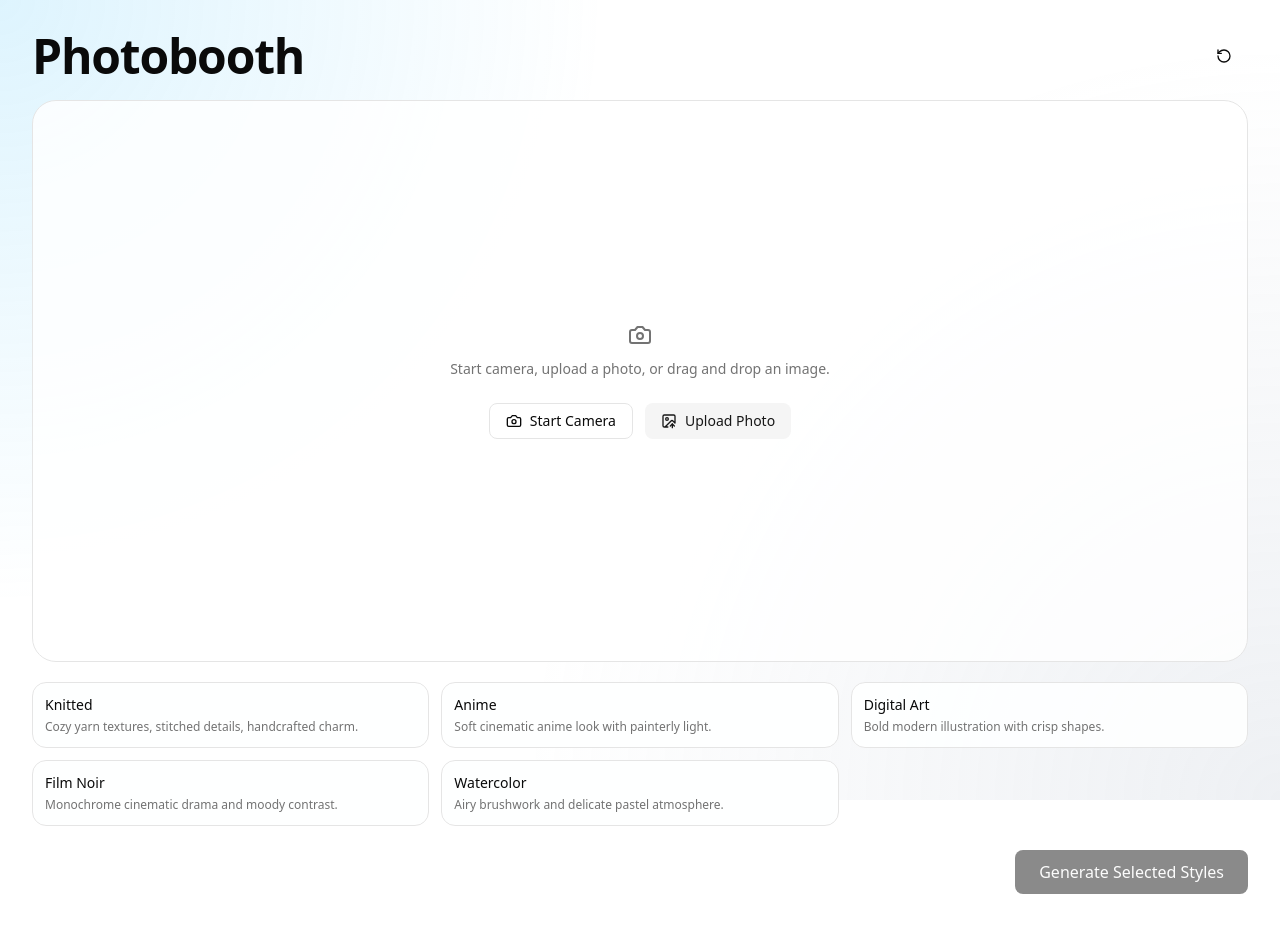
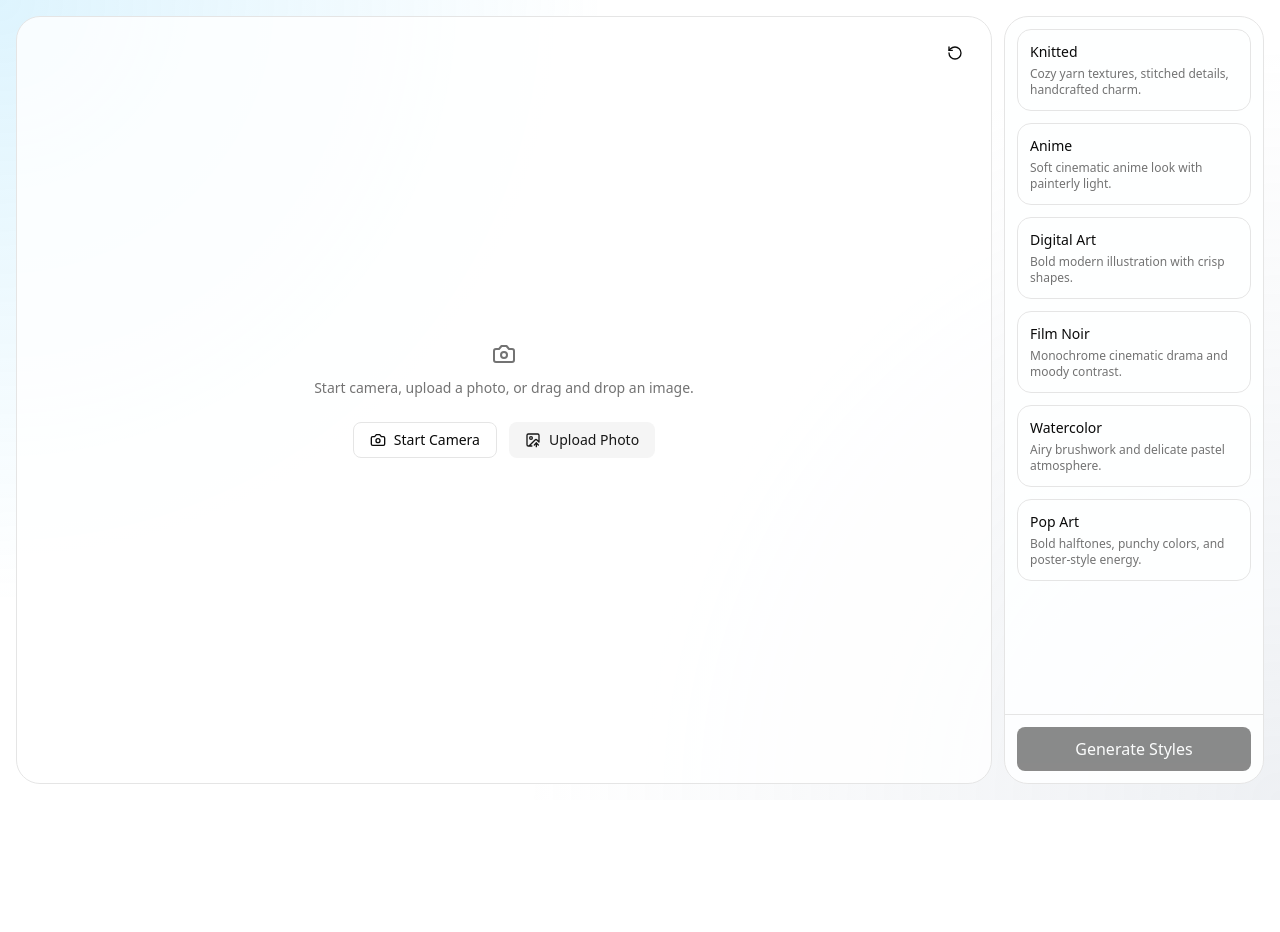
Before and after one commit to openai/openai-imagegen-demo, a Next.js app: page / in a window 1280 px wide. After the commit the page ends 800 px from the top, so only its background shows below. Built offline with nearby package versions, Linux system fonts and the light colour scheme.

Commit message:
change ui home

```diff
--- a/app/api/photobooth/route.ts
+++ b/app/api/photobooth/route.ts
@@ -18,7 +18,7 @@ type EmitFn = (event: string, data: Record<string, unknown>) => Promise<void>;
 
 type StreamPayload = Record<string, unknown>;
 
-const MAX_STYLES = 8;
+const MAX_STYLES = 4;
 
 function isValidDataUrl(value: unknown): value is string {
   return (
--- a/app/page.tsx
+++ b/app/page.tsx
@@ -1,6 +1,6 @@
 "use client";
 
-import { Camera, ImageUp, RotateCcw } from "lucide-react";
+import { Camera, ImageUp, RotateCcw, SlidersHorizontal, X } from "lucide-react";
 import { useRouter } from "next/navigation";
 import { useCallback, useEffect, useMemo, useRef, useState } from "react";
 import type { ChangeEvent, DragEvent } from "react";
@@ -13,6 +13,8 @@ type SelectedImage = {
 };
 
 const STORAGE_KEY = "photobooth.request";
+const MAX_SELECTED_STYLES = 4;
+const STYLE_LIMIT_TOOLTIP = "You can select up to 4 styles at a time";
 
 function readFileAsDataUrl(file: File): Promise<string> {
   return new Promise((resolve, reject) => {
@@ -40,6 +42,7 @@ export default function Page() {
   const [selectedStyles, setSelectedStyles] = useState<PhotoboothStyleId[]>([]);
   const [cameraError, setCameraError] = useState<string>("");
   const [isDragActive, setDragActive] = useState<boolean>(false);
+  const [isPanelOpen, setPanelOpen] = useState<boolean>(false);
 
   useEffect(() => {
     return () => {
@@ -163,7 +166,9 @@ export default function Page() {
     setSelectedStyles((previous) =>
       previous.includes(styleId)
         ? previous.filter((id) => id !== styleId)
-        : [...previous, styleId]
+        : previous.length >= MAX_SELECTED_STYLES
+          ? previous
+          : [...previous, styleId]
     );
   }, []);
 
@@ -183,40 +188,99 @@ export default function Page() {
     router.push("/results");
   }, [router, selectedImage, selectedStyles]);
 
+  const stylesContent = (
+    <div className="flex h-full flex-col">
+      <div className="flex-1 overflow-y-auto p-3">
+        <div className="flex flex-col gap-3">
+          {PHOTOBOOTH_STYLES.map((style) => {
+            const active = selectedStyles.includes(style.id);
+            const blocked = selectedStyles.length >= MAX_SELECTED_STYLES && !active;
+            return (
+              <div
+                key={style.id}
+                className={cn("group relative", blocked ? "cursor-not-allowed" : "")}
+              >
+                <button
+                  type="button"
+                  onClick={() => toggleStyle(style.id)}
+                  disabled={blocked}
+                  aria-disabled={blocked}
+                  title={blocked ? STYLE_LIMIT_TOOLTIP : undefined}
+                  className={cn(
+                    "w-full rounded-xl border p-3 text-left transition-colors",
+                    active
+                      ? "border-primary bg-primary/10"
+                      : "border-border bg-background/90 hover:bg-accent",
+                    blocked ? "cursor-not-allowed opacity-60" : ""
+                  )}
+                >
+                  <p className="text-sm font-medium">{style.label}</p>
+                  <p className="mt-1 text-xs text-muted-foreground">
+                    {style.description}
+                  </p>
+                </button>
+                {blocked ? (
+                  <div className="pointer-events-none absolute left-1/2 top-full z-20 mt-2 hidden -translate-x-1/2 rounded-md bg-foreground px-2 py-1 text-xs text-background shadow-lg group-hover:block">
+                    {STYLE_LIMIT_TOOLTIP}
+                  </div>
+                ) : null}
+              </div>
+            );
+          })}
+        </div>
+      </div>
+
+      <div className="border-t p-3">
+        <Button
+          className="h-11 w-full text-base"
+          disabled={!canContinue}
+          onClick={onGenerate}
+        >
+          Generate Styles
+        </Button>
+      </div>
+    </div>
+  );
+
   return (
-    <main className="min-h-screen bg-background">
+    <main className="h-screen overflow-hidden bg-background">
       <div className="pointer-events-none fixed inset-0 bg-[radial-gradient(circle_at_top_left,rgba(56,189,248,0.17),transparent_40%),radial-gradient(circle_at_bottom_right,rgba(148,163,184,0.16),transparent_50%)]" />
 
-      <div className="relative mx-auto flex min-h-screen w-full max-w-7xl flex-col px-4 py-5 md:px-8 md:py-8">
-        <header className="flex items-center justify-between">
-          <h1 className="text-3xl font-semibold tracking-tight md:text-5xl">
-            Photobooth
-          </h1>
-          <Button
-            variant="ghost"
-            size="icon"
-            className="size-12 rounded-full"
-            onClick={resetAll}
-            aria-label="Restart"
-          >
-            <RotateCcw className="size-7" />
-          </Button>
-        </header>
-
+      <div className="relative flex h-full w-full gap-3 p-3 md:p-4">
         <section
           className={cn(
-            "relative mt-5 overflow-hidden rounded-3xl border bg-card/80",
+            "relative flex-1 overflow-hidden rounded-3xl border bg-card/80",
             isDragActive ? "border-primary ring-2 ring-primary/30" : ""
           )}
           onDragOver={onDragOver}
           onDragLeave={onDragLeave}
           onDrop={onDrop}
         >
+          <Button
+            variant="ghost"
+            size="icon"
+            className="absolute right-3 top-3 z-20 size-12 rounded-full bg-background/80 backdrop-blur-sm"
+            onClick={resetAll}
+            aria-label="Restart"
+          >
+            <RotateCcw className="size-7" />
+          </Button>
+
+          <Button
+            variant="ghost"
+            size="icon"
+            className="absolute left-3 top-3 z-20 size-12 rounded-full bg-background/80 backdrop-blur-sm lg:hidden"
+            aria-label="Open styles panel"
+            onClick={() => setPanelOpen(true)}
+          >
+            <SlidersHorizontal className="size-7" />
+          </Button>
+
           {selectedImage ? (
             <img
               src={selectedImage.dataUrl}
               alt="Selected portrait"
-              className="h-[70svh] w-full object-cover"
+              className="h-full w-full object-cover"
             />
           ) : cameraStream ? (
             <video
@@ -224,10 +288,10 @@ export default function Page() {
               autoPlay
               muted
               playsInline
-              className="h-[70svh] w-full object-cover"
+              className="h-full w-full object-cover"
             />
           ) : (
-            <div className="flex h-[70svh] w-full flex-col items-center justify-center gap-6 px-4 text-center">
+            <div className="flex h-full w-full flex-col items-center justify-center gap-6 px-4 text-center">
               <div className="flex flex-col items-center gap-3">
                 <Camera className="text-muted-foreground" />
                 <p className="text-sm text-muted-foreground">
@@ -278,6 +342,10 @@ export default function Page() {
           ) : null}
         </section>
 
+        <aside className="hidden h-full w-1/5 min-w-[260px] max-w-[340px] overflow-hidden rounded-3xl border bg-card/90 lg:block">
+          {stylesContent}
+        </aside>
+
         <input
           ref={fileInputRef}
           type="file"
@@ -287,47 +355,51 @@ export default function Page() {
         />
 
         {cameraError ? (
-          <p className="mt-2 text-sm text-destructive">{cameraError}</p>
+          <p className="absolute bottom-4 left-1/2 z-20 -translate-x-1/2 rounded-full bg-destructive/10 px-4 py-1.5 text-sm text-destructive">
+            {cameraError}
+          </p>
         ) : null}
+      </div>
 
-        <section className="mt-5">
-          <div className="grid gap-3 sm:grid-cols-2 lg:grid-cols-3">
-            {PHOTOBOOTH_STYLES.map((style) => {
-              const active = selectedStyles.includes(style.id);
-              return (
-                <button
-                  key={style.id}
-                  type="button"
-                  onClick={() => toggleStyle(style.id)}
-                  className={cn(
-                    "rounded-xl border p-3 text-left transition-colors",
-                    active
-                      ? "border-primary bg-primary/10"
-                      : "border-border bg-background/90 hover:bg-accent"
-                  )}
-                >
-                  <p className="text-sm font-medium">{style.label}</p>
-                  <p className="mt-1 text-xs text-muted-foreground">
-                    {style.description}
-                  </p>
-                </button>
-              );
-            })}
-          </div>
-        </section>
+      <div className="fixed inset-x-3 bottom-3 z-40 lg:hidden">
+        <Button
+          className="h-11 w-full text-base"
+          disabled={!canContinue}
+          onClick={onGenerate}
+        >
+          Generate Styles
+        </Button>
+      </div>
 
-        <div className="mt-auto flex justify-end pb-2 pt-6">
-          <Button
-            className="h-11 px-6 text-base"
-            disabled={!canContinue}
-            onClick={onGenerate}
+      {isPanelOpen ? (
+        <div
+          className="fixed inset-0 z-50 bg-black/35 lg:hidden"
+          onClick={() => setPanelOpen(false)}
+          role="dialog"
+          aria-modal="true"
+          aria-label="Style panel"
+        >
+          <aside
+            className="absolute right-0 top-0 h-full w-[82vw] max-w-sm overflow-hidden border-l bg-background"
+            onClick={(event) => event.stopPropagation()}
           >
-            Generate Selected Styles
-          </Button>
+            <div className="flex items-center justify-end border-b p-2">
+              <Button
+                variant="ghost"
+                size="icon"
+                className="size-10 rounded-full"
+                onClick={() => setPanelOpen(false)}
+                aria-label="Close styles panel"
+              >
+                <X />
+              </Button>
+            </div>
+            {stylesContent}
+          </aside>
         </div>
+      ) : null}
 
-        <canvas ref={canvasRef} className="hidden" />
-      </div>
+      <canvas ref={canvasRef} className="hidden" />
     </main>
   );
 }
--- a/lib/photobooth-styles.ts
+++ b/lib/photobooth-styles.ts
@@ -3,7 +3,8 @@ export type PhotoboothStyleId =
   | "anime"
   | "digital-art"
   | "film-noir"
-  | "watercolor";
+  | "watercolor"
+  | "pop-art";
 
 export type PhotoboothStyle = {
   id: PhotoboothStyleId;
@@ -48,6 +49,13 @@ export const PHOTOBOOTH_STYLES: PhotoboothStyle[] = [
     prompt:
       "Transform this photo into an elegant watercolor painting with fluid brush strokes, soft pigment bleeding, and delicate pastel depth while preserving the same subjects, proportions, composition, and expressions.",
   },
+  {
+    id: "pop-art",
+    label: "Pop Art",
+    description: "Bold halftones, punchy colors, and poster-style energy.",
+    prompt:
+      "Transform this photo into vibrant pop art with comic-style halftone textures, bold outlines, high-contrast color blocks, and graphic poster energy while preserving the same people, expressions, and framing.",
+  },
 ];
 
 export const findPhotoboothStyle = (
```
